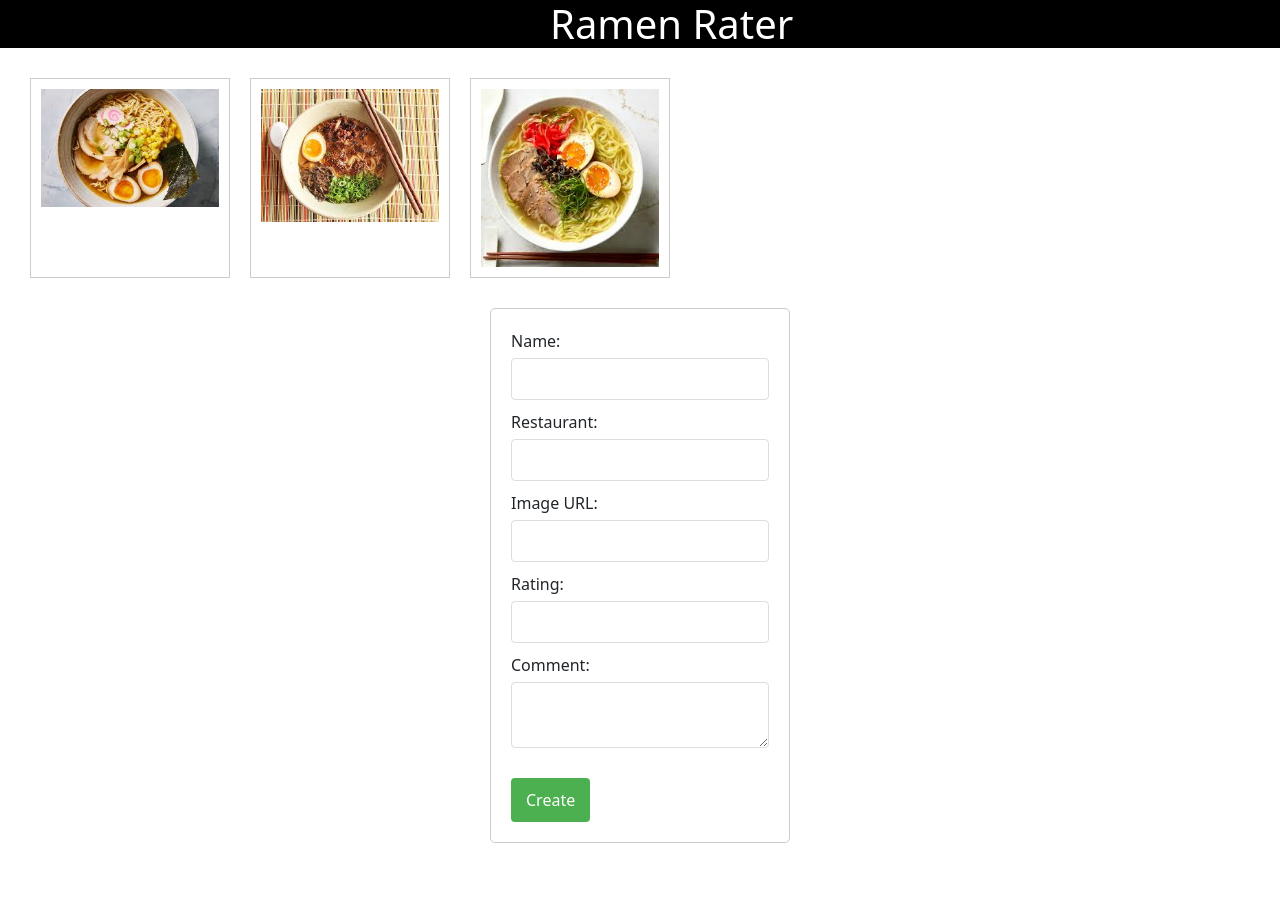
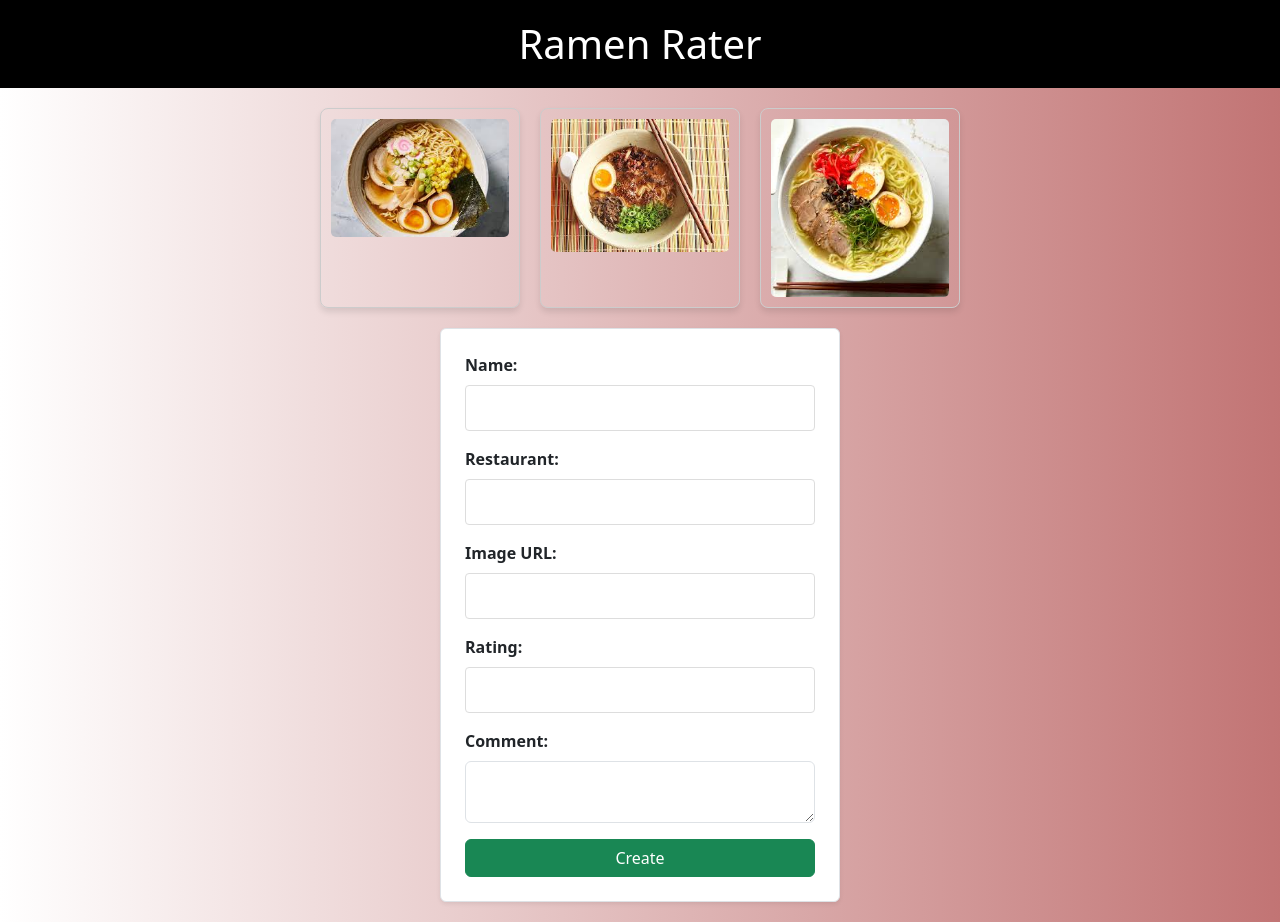
Before and after one commit to AdrianMaina/ramen-rating-app., a plain HTML site: page index.html in a window 1280 px wide. Before the commit the page ends 863 px from the top, so only its background shows below. Drawn offline with nearby package versions, Linux system fonts and the light colour scheme.

Commit message:
Enhances ramen rater web app

```diff
--- a/index.html
+++ b/index.html
@@ -3,44 +3,52 @@
 <head>
     <meta charset="UTF-8">
     <meta name="viewport" content="width=device-width, initial-scale=1.0">
-    <title>Document</title>
-    <link rel="stylesheet" href="style.css"></link>
+    <title>Ramen Rater</title>
+    <link rel="stylesheet" href="style.css">
     <link href="https://cdn.jsdelivr.net/npm/bootstrap@5.3.3/dist/css/bootstrap.min.css" rel="stylesheet" integrity="sha384-QWTKZyjpPEjISv5WaRU9OFeRpok6YctnYmDr5pNlyT2bRjXh0JMhjY6hW+ALEwIH" crossorigin="anonymous">
 </head>
 <body>
     <h1 class="RamenRater">Ramen Rater</h1>
-   <div id="ramen-menu">
-   </div>
 
+    <!-- Ramen Menu -->
+    <div id="ramen-menu"></div>
+
+    <!-- Ramen Detail Display (hidden by default) -->
     <div id="ramen-display" style="display: none;">
         <img id="display-image" src="" alt="Large Ramen Image">
         <div id="display-details"></div>
     </div>
 
+    <!-- Ramen Submission Form -->
     <div>
-    <form id="ramen-form">
-        <label for="name">Name:</label><br>
-        <input type="text" id="name" name="name" required><br>
+        <form id="ramen-form" class="p-4 border rounded shadow-sm">
+            <div class="mb-3">
+                <label for="name" class="form-label">Name:</label>
+                <input type="text" id="name" name="name" class="form-control" required>
+            </div>
 
-        <label for="restaurant">Restaurant:</label><br>
-        <input type="text" id="restaurant" name="restaurant" required><br>
+            <div class="mb-3">
+                <label for="restaurant" class="form-label">Restaurant:</label>
+                <input type="text" id="restaurant" name="restaurant" class="form-control" required>
+            </div>
 
-        <label for="image">Image URL:</label><br>
-        <input type="text" id="image" name="image" required><br>
+            <div class="mb-3">
+                <label for="image" class="form-label">Image URL:</label>
+                <input type="text" id="image" name="image" class="form-control" required>
+            </div>
 
-        <label for="rating">Rating:</label><br>
-        <input type="number" id="rating" name="rating" min="1" max="5"><br>
+            <div class="mb-3">
+                <label for="rating" class="form-label">Rating:</label>
+                <input type="number" id="rating" name="rating" class="form-control" min="1" max="5">
+            </div>
 
-        <label for="comment">Comment:</label><br>
-        <textarea id="comment" name="comment"></textarea><br><br>
+            <div class="mb-3">
+                <label for="comment" class="form-label">Comment:</label>
+                <textarea id="comment" name="comment" class="form-control"></textarea>
+            </div>
 
-        <input type="submit" value="Create">
-    </div>
-    </form>
-
-
-
-
+            <button type="submit" class="btn btn-success w-100">Create</button>
+        </form>
 
     <script src="index.js"></script>
 </body>
--- a/index.js
+++ b/index.js
@@ -2,11 +2,7 @@ const ramens = [
     { id: 1, name: "Shoyu Ramen", restaurant: "Ichiran", image: "shoyu ramen.jpeg", rating: 5, comment: "Delicious!" },
     { id: 2, name: "Miso Ramen", restaurant: "Menya", image: "miso ramen.jpeg", rating: 4, comment: "Very flavorful!" },
     { id: 3, name: "Tonkotsu Ramen", restaurant: "Ramen-ya", image: "tonokotsu ramen.jpeg" }
- ];
-
-
-
-
+];
 
 function displayRamens(ramens) {
     const ramenMenu = document.getElementById('ramen-menu');
@@ -19,8 +15,9 @@ function displayRamens(ramens) {
         const img = document.createElement('img');
         img.src = ramen.image;
         img.alt = ramen.name;
+        img.classList.add('ramen-img');
 
-        // Add click event listener to each image
+
         img.addEventListener('click', () => {
             displayLargeRamen(ramen);
         });
@@ -35,8 +32,6 @@ function displayRamens(ramens) {
         const restaurant = document.createElement('p');
         restaurant.textContent = `Restaurant: ${ramen.restaurant}`;
 
-        detailsDiv.appendChild(name);
-        detailsDiv.appendChild(restaurant);
 
         if (ramen.rating) {
             const rating = document.createElement('p');
@@ -50,13 +45,16 @@ function displayRamens(ramens) {
             detailsDiv.appendChild(comment);
         }
 
+        detailsDiv.appendChild(name);
+        detailsDiv.appendChild(restaurant);
+
         ramenDiv.appendChild(img);
         ramenDiv.appendChild(detailsDiv);
 
+        // Hover effects
         img.addEventListener('mouseover', () => {
             detailsDiv.style.display = 'block';
         });
-
         img.addEventListener('mouseout', () => {
             detailsDiv.style.display = 'none';
         });
@@ -90,9 +88,50 @@ function displayLargeRamen(ramen) {
     displayDiv.style.display = 'block';
 }
 
+function addSubmitListener() {
+    const form = document.getElementById('ramen-form');
+    form.addEventListener('submit', (event) => {
+        event.preventDefault();
 
+        const name = document.getElementById('name').value;
+        const restaurant = document.getElementById('restaurant').value;
+        const image = document.getElementById('image').value;
+        const rating = document.getElementById('rating').value || null; // Default to null if no rating
+        const comment = document.getElementById('comment').value || null; // Default to null if no comment
+
+        const newRamen = {
+            id: ramens.length + 1,
+            name,
+            restaurant,
+            image,
+            rating,
+            comment
+        };
+
+        ramens.push(newRamen);
+        displayRamens(ramens);
+        form.reset();
+    });
+}
 
 document.addEventListener('DOMContentLoaded', () => {
     displayRamens(ramens);
     addSubmitListener();
+
+
+    const imageInput = document.getElementById('image');
+    const imagePreview = document.createElement('img');
+    imagePreview.id = 'image-preview';
+    imagePreview.style.width = '150px';
+    document.querySelector('form').appendChild(imagePreview);
+
+    imageInput.addEventListener('input', () => {
+        const imageUrl = imageInput.value;
+        if (imageUrl) {
+            imagePreview.src = imageUrl;
+            imagePreview.style.display = 'block';
+        } else {
+            imagePreview.style.display = 'none';
+        }
+    });
 });
--- a/style.css
+++ b/style.css
@@ -1,65 +1,89 @@
-.RamenRater{
-background-color: black;
-display: flex;
-color: white;
-text-align: center;
-text-indent: 550px;
+/* Header styles */
+.RamenRater {
+    background-color: black;
+    color: white;
+    text-align: center;
+    padding: 20px;
+    margin: 0;
+    font-size: 2.5em;
+    display: block;
 }
 
-.ramen-menu{
-    width: 100%;
+/* Menu section */
+#ramen-menu {
     display: flex;
     flex-wrap: wrap;
-    justify-content: flex-start;
+    justify-content: center; /* Center the items */
     margin: 20px;
-    place-items: center;
+    gap: 20px; /* Adds consistent spacing between items */
 }
 
+/* Ramen item styles */
 .ramen-item {
+    position: relative;
+    width: 200px;
+    text-align: center;
     border: 1px solid #ccc;
     padding: 10px;
-    margin: 10px;
-    width: 200px;
-    text-align: center;
-    display: inline-block;
-    position: relative; /* Needed for absolute positioning of details */
+    border-radius: 8px;
+    box-shadow: 0 4px 6px rgba(0, 0, 0, 0.1);
+    transition: transform 0.3s ease;
 }
 
+.ramen-item:hover {
+    transform: scale(1.05); /* Slight zoom effect on hover */
+}
+
+/* Image styling */
 .ramen-item img {
     max-width: 100%;
     height: auto;
+    border-radius: 5px;
 }
 
+/* Details overlay */
 .ramen-details {
-    position: absolute; /* Position details over the image */
+    position: absolute;
     top: 0;
     left: 0;
     width: 100%;
     height: 100%;
-    background-color: rgba(255, 255, 255, 0.9); /* Semi-transparent background */
+    background-color: rgba(0, 0, 0, 0.7); /* Darker overlay */
+    color: white;
     padding: 10px;
-    box-sizing: border-box; /* Include padding in width/height */
-    text-align: left;
+    box-sizing: border-box;
+    display: none;
+    border-radius: 5px;
 }
 
+/* Hover effect to show details */
+.ramen-item:hover .ramen-details {
+    display: block;
+}
+
+/* Form section */
 form {
-    width: 300px;
+    width: 100%;
+    max-width: 400px;
     margin: 20px auto;
     padding: 20px;
     border: 1px solid #ccc;
     border-radius: 5px;
+    background-color: #fff;
+    box-shadow: 0 4px 6px rgba(0, 0, 0, 0.1);
 }
 
 label {
     display: block;
-    margin-bottom: 5px;
+    margin-bottom: 8px;
+    font-weight: bold;
 }
 
 input[type="text"],
 input[type="number"],
 textarea {
     width: 100%;
-    padding: 8px;
+    padding: 10px;
     margin-bottom: 10px;
     border: 1px solid #ddd;
     border-radius: 4px;
@@ -73,51 +97,70 @@ input[type="submit"] {
     border: none;
     border-radius: 4px;
     cursor: pointer;
+    width: 100%;
+    transition: background-color 0.3s ease;
 }
 
 input[type="submit"]:hover {
     background-color: #45a049;
 }
 
-#ramen-menu {
-    display: flex;
-    flex-wrap: wrap;
-    justify-content: flex-start;
-    margin: 20px;
+/* Image preview styling */
+#image-preview {
+    width: 100%;
+    max-width: 150px;
+    height: auto;
+    margin-top: 10px;
+    border-radius: 5px;
+    display: none;
 }
 
-.ramen-item {
-    border: 1px solid #ccc;
-    margin: 10px;
-    padding: 10px;
-    width: 200px;
-    text-align: center;
-}
-
-.ramen-item img {
-    max-width: 100%;
-    height: auto;
-}
-
-.ramen-details {
-    text-align: left;
-}
-
-/* ... other CSS styles ... */
-
+/* Large ramen display section */
 #ramen-display {
     text-align: center;
     margin-bottom: 20px;
 }
 
 #display-image {
-    max-width: 80%; /* Adjust as needed */
+    max-width: 80%;
     height: auto;
     margin-bottom: 10px;
+    border-radius: 10px;
 }
 
 #display-details {
     text-align: left;
     margin: 0 auto;
-    width: 60%; /* Adjust as needed */
+    width: 60%;
+    font-size: 1.2em;
 }
+
+/* Mobile Responsiveness */
+@media (max-width: 768px) {
+    .RamenRater {
+        font-size: 2em;
+    }
+
+    #ramen-menu {
+        justify-content: center;
+        margin: 10px;
+    }
+
+    .ramen-item {
+        width: 150px;
+        margin: 10px;
+    }
+
+    form {
+        width: 90%;
+        max-width: 300px;
+    }
+
+    #display-details {
+        width: 80%;
+    }
+}
+
+body {
+    background: linear-gradient(to right, rgba(255, 255, 255, 0.9), rgba(187, 101, 101, 0.9));
+}
```
Also changed, not shown: 1 other file.
